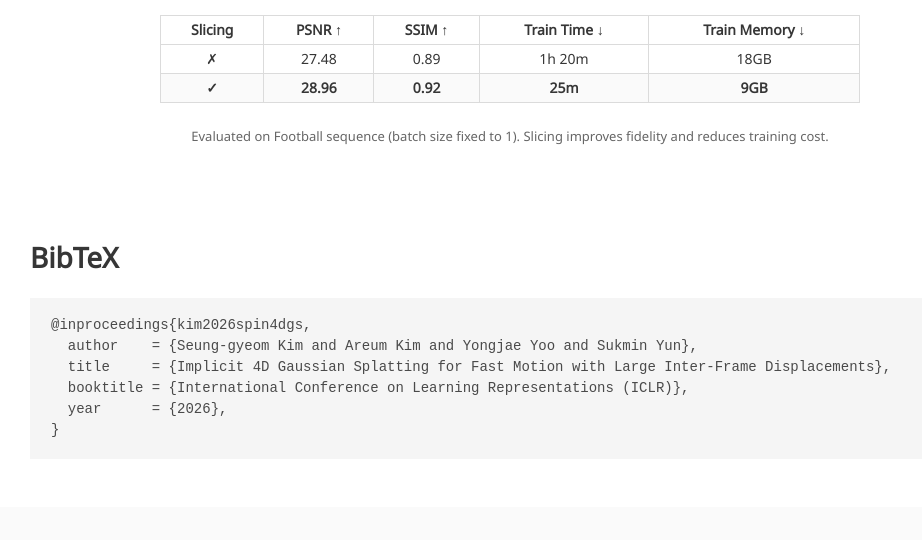
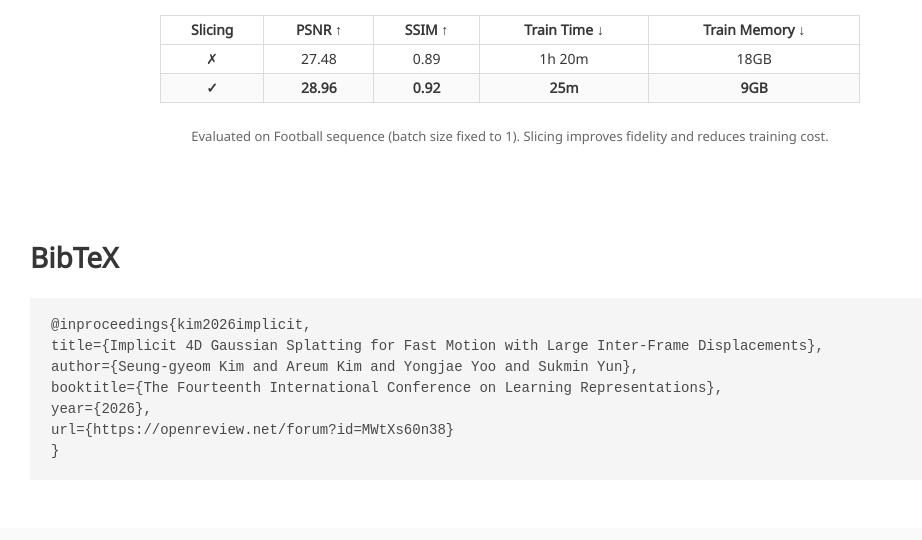
Before and after one commit to seung-gyeom/SPIN-4DGS, a plain HTML site: page index.html in a window 1280 px wide. Shown: the part 5532-6072 px from the top of the page, without its empty margins (130-1052 px from the left). Drawn offline with nearby package versions, Linux system fonts and the light colour scheme; some icons are missing; a web font is replaced by a local one.

Commit message:
modify Bibtex

```diff
--- a/index.html
+++ b/index.html
@@ -152,7 +152,7 @@
         <h2 class="title is-3">Abstract</h2>
         <div class="content has-text-justified">
             <!-- <div class="abstract-figure">
-      <img src="./static/images/spin4dgs-teaser.jpg" alt="SPIN-4DGS Teaser">
+      <img src="./static/images/teaser.jpg" alt="SPIN-4DGS Teaser">
     </div> -->
           <p>
             Recent 4D Gaussian Splatting (4DGS) methods often fail under fast motion with large inter-frame displacements, where Gaussian attributes are poorly learned during training, and fast-moving objects are often lost from the reconstruction. In this work, we introduce Spatiotemporal Position Implicit Network for 4DGS, coined SPIN-4DGS, which learns Gaussian attributes from explicitly collected spatiotemporal positions rather than modeling temporal displacements, thereby enabling more faithful splatting under fast motions with large inter-frame displacements. To avoid the heavy memory overhead of explicitly optimizing attributes across all spatiotemporal positions, we instead predict them with a lightweight feed-forward network trained under a rasterization-based reconstruction loss. Consequently, SPIN-4DGS learns shared representations across Gaussians, effectively capturing spatiotemporal consistency and enabling stable high-quality Gaussian splatting even under challenging motions. Across extensive experiments, SPIN-4DGS consistently achieves higher fidelity under large displacements, with clear improvements in PSNR and SSIM on challenging sports scenes from the CMU Panoptic dataset. For example, SPIN-4DGS notably outperforms the strongest baseline, D3DGS, by achieving +1.83 higher PSNR on the Basketball scene.
@@ -612,11 +612,12 @@
 <section class="section" id="BibTeX">
   <div class="container is-max-desktop content">
     <h2 class="title">BibTeX</h2>
-    <pre><code>@inproceedings{kim2026spin4dgs,
-  author    = {Seung-gyeom Kim and Areum Kim and Yongjae Yoo and Sukmin Yun},
-  title     = {Implicit 4D Gaussian Splatting for Fast Motion with Large Inter-Frame Displacements},
-  booktitle = {International Conference on Learning Representations (ICLR)},
-  year      = {2026},
+    <pre><code>@inproceedings{kim2026implicit,
+title={Implicit 4D Gaussian Splatting for Fast Motion with Large Inter-Frame Displacements},
+author={Seung-gyeom Kim and Areum Kim and Yongjae Yoo and Sukmin Yun},
+booktitle={The Fourteenth International Conference on Learning Representations},
+year={2026},
+url={https://openreview.net/forum?id=MWtXs60n38}
 }
 </code></pre>
   </div>
```
